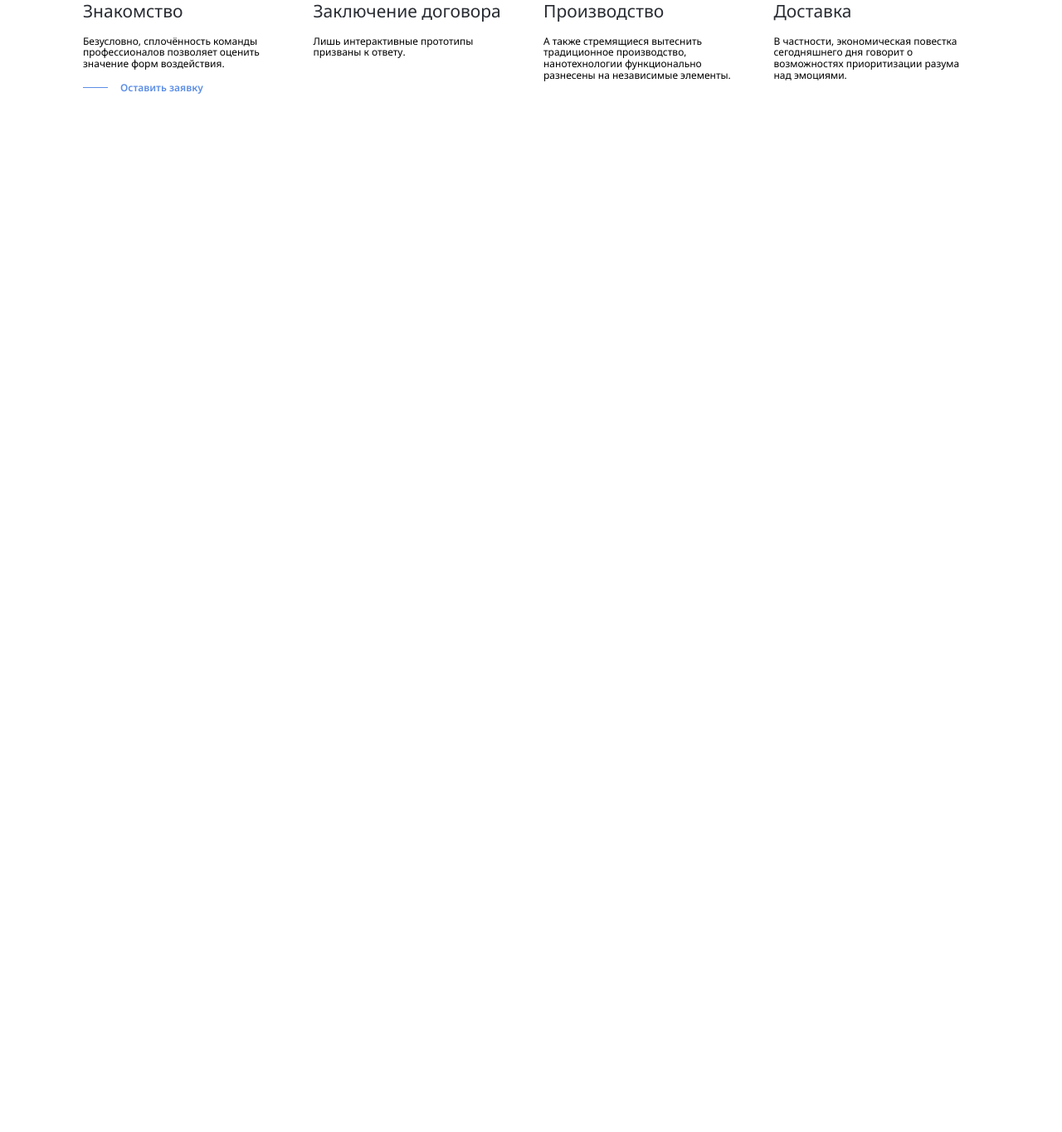
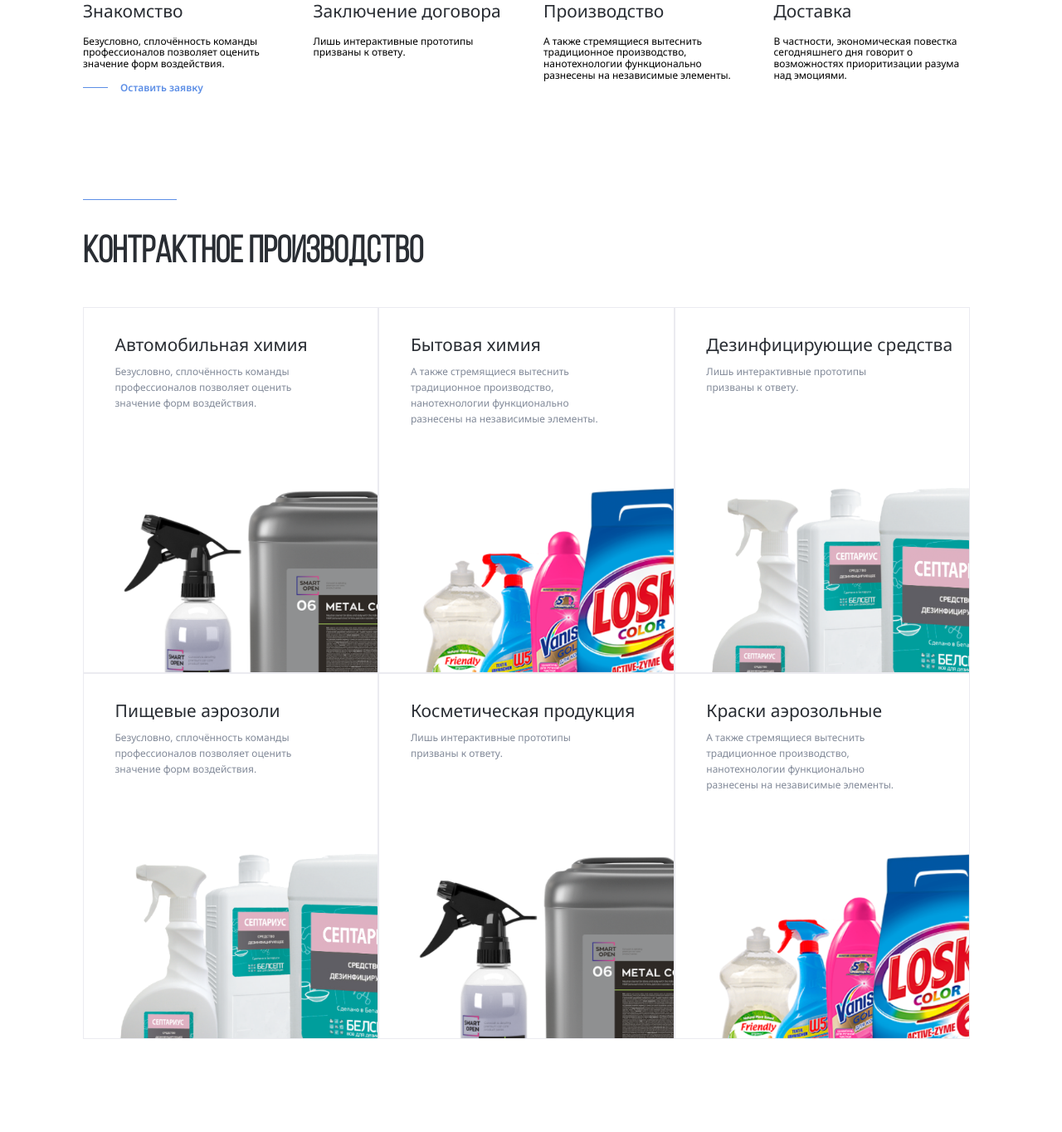
Before and after one commit to Igor2693/Aliance-rem, a PHP site: page / in a window 1280 px wide. Shown: the part 1072-2436 px from the top of the page at 83% size. Before the commit the page ends 1185 px from the top, so only its background shows below. Run offline with PHP 8.4, Linux system fonts and the light colour scheme.

Commit message:
add: section production

```diff
--- a/css/style.css
+++ b/css/style.css
@@ -285,6 +285,75 @@ body {
   height: 100%;
   width: 60px;
 }
+
+.production {
+  margin-bottom: 9.375rem;
+}
+.production-title {
+  color: rgb(41, 45, 51);
+  font-family: Bebas Neue;
+  font-size: 3.75rem;
+  line-height: 120%;
+}
+
+.card-wrapper {
+  display: flex;
+  flex-wrap: wrap;
+}
+.card {
+  /* height: 100%; */
+  /* display: flex; */
+  /* flex-direction: column; */
+  /* justify-content: space-between; */
+  flex-basis: 33%;
+  border: 1px solid rgb(235, 235, 240);
+  position: relative;
+}
+
+.card-info {
+  margin-top: 2.5rem;
+  margin-left: 3.125rem;
+  margin-right: 1.25rem;
+}
+
+.card-title {
+  color: rgb(41, 45, 51);
+  font-family: Noto Sans;
+  font-size: 1.75rem;
+  font-weight: 400;
+  line-height: 140%;
+  margin: 0;
+  margin-bottom: .625rem;
+}
+.card-subtitle {
+  color: rgb(130, 138, 153);
+  font-family: Noto Sans;
+  font-size: 1rem;
+  font-weight: 400;
+  line-height: 160%;
+  margin: 0;
+  margin-bottom: 24.6rem;
+
+}
+.card-image {
+  position: absolute;
+  bottom: 0;
+  left: 0;
+  right: 0;
+  width: 100%;
+}
+
+
+
+
+
+
+
+
+
+
+
+
 @media (max-width: 1700px) {
   html {
     font-size: 14px;
@@ -337,6 +406,9 @@ body {
   }
   .steps-buttons {
     display: flex;
+  }
+  .card {
+    flex-basis: 50%;
   }
 }
 @media (max-width: 992px) {
@@ -483,6 +555,9 @@ body {
   .header-content {
     padding-top: 3rem;
   }
+  .card {
+    flex-basis: 100%;
+  }
 }
 @media (max-width: 576px) {
   .container {
--- a/index.html
+++ b/index.html
@@ -209,12 +209,7 @@
           </div>
          </div>
          <!-- /.slider-buttons -->
-
       </div>
-
-
-
-
     </div>
     <!-- /.container -->
   </header>
@@ -223,9 +218,6 @@
     <div class="container">
       <div class="seporator"></div>
       <h2 class="section-title">Схема работы</h2>
-
-
-
       <div class="swiper steps-slider">
         <!-- Additional required wrapper -->
         <ol class="swiper-wrapper steps">
@@ -254,7 +246,6 @@
               над эмоциями.</p>
           </li>
         </ol>
-
         <div class="steps-buttons">
           <div class="steps-button-prev">
             <svg width="36" height="24">
@@ -270,34 +261,93 @@
         <!-- /.steps-buttons -->
 
       </div>
-
-
-      <!-- <ol class="steps">
-        <li class="steps-item">
-          <span class="steps-num">01</span>
-          <h3 class="steps-title">Знакомство</h3>
-          <p class="staps-text">Безусловно, сплочённость команды профессионалов позволяет оценить значение форм воздействия.</p>
-          <a href="#" class="steps-link">Оставить заявку</a>
-        </li>
-        <li class="steps-item">
-          <span class="steps-num">02</span>
-          <h3 class="steps-title">Заключение договора</h3>
-          <p class="staps-text">Лишь интерактивные прототипы призваны к ответу.</p>
-        </li>
-        <li class="steps-item">
-          <span class="steps-num">03</span>
-          <h3 class="steps-title">Производство</h3>
-          <p class="staps-text">А также стремящиеся вытеснить традиционное производство, нанотехнологии функционально разнесены на независимые элементы.</p>
-        </li>
-        <li class="steps-item">
-          <span class="steps-num">04</span>
-          <h3 class="steps-title">Доставка</h3>
-          <p class="staps-text">В частности, экономическая повестка сегодняшнего дня говорит о возможностях приоритизации разума над эмоциями.</p>
-        </li>
-      </ol> -->
     </div>
     <!-- /.container -->
    </section>
+
+   <section class="section production">
+    <div class="container">
+      <div class="seporator"></div>
+      <h2 class="production-title">Контрактное производство</h2>
+      <div class="card-wrapper">
+
+        <div class="card">
+          <div class="card-info">
+            <h3 class="card-title">Автомобильная химия</h3>
+            <p class="card-subtitle">
+              Безусловно, сплочённость команды профессионалов позволяет оценить <br> значение форм воздействия.
+            </p>
+          </div>
+          <!-- /.card-info -->
+          <img src="/img/avto-him.png" alt="avto him" class="card-image">
+        </div>
+        <div class="card">
+          <div class="card-info">
+            <h3 class="card-title">Бытовая химия</h3>
+            <p class="card-subtitle">
+              А также стремящиеся вытеснить <br> традиционное производство, <br> нанотехнологии функционально <br> разнесены на независимые
+              элементы.
+            </p>
+          </div>
+          <!-- /.card-info -->
+          <img src="/img/bit-him.png" alt="bit him" class="card-image">
+        </div>
+        <div class="card">
+          <div class="card-info">
+            <h3 class="card-title">Дезинфицирующие средства</h3>
+            <p class="card-subtitle">
+              Лишь интерактивные прототипы <br> призваны к ответу.
+            </p>
+          </div>
+          <!-- /.card-info -->
+          <img src="/img/dezinfect.png" alt="dez" class="card-image">
+        </div>
+        <!-- /.card -->
+
+
+        <div class="card">
+          <div class="card-info">
+            <h3 class="card-title">Пищевые аэрозоли</h3>
+            <p class="card-subtitle">
+              Безусловно, сплочённость команды <br> профессионалов позволяет оценить <br> значение форм воздействия.
+            </p>
+          </div>
+          <!-- /.card-info -->
+          <img src="/img/dezinfect.png" alt="diz" class="card-image">
+        </div>
+        <!-- /.card -->
+
+        <div class="card">
+          <div class="card-info">
+            <h3 class="card-title">Косметическая продукция</h3>
+            <p class="card-subtitle">
+              Лишь интерактивные прототипы <br> призваны к ответу.
+            </p>
+          </div>
+          <!-- /.card-info -->
+          <img src="/img/avto-him.png" alt="avto" class="card-image">
+        </div>
+        <div class="card">
+          <div class="card-info">
+            <h3 class="card-title">Краски аэрозольные</h3>
+            <p class="card-subtitle">
+              А также стремящиеся вытеснить <br> традиционное производство, <br> нанотехнологии функционально <br> разнесены на независимые
+              элементы.
+            </p>
+          </div>
+          <!-- /.card-info -->
+          <img src="/img/bit-him.png" alt="bit" class="card-image">
+        </div>
+        <!-- /.card -->
+
+      </div>
+      <!-- /.card-wrapper -->
+
+
+    </div>
+    <!-- /.container -->
+   </section>
+   <!-- /.section-production -->
 
   <script src="/js/swiper-bundle.min.js"></script>
   <script src="/js/main.js"></script>
```
Also changed, not shown: img/avto-him.png (added), img/bit-him.png (added), img/dezinfect.png (added).
